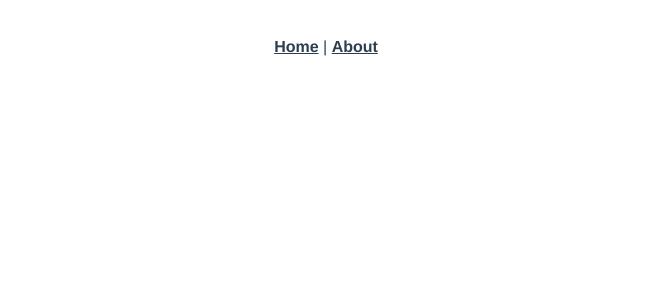
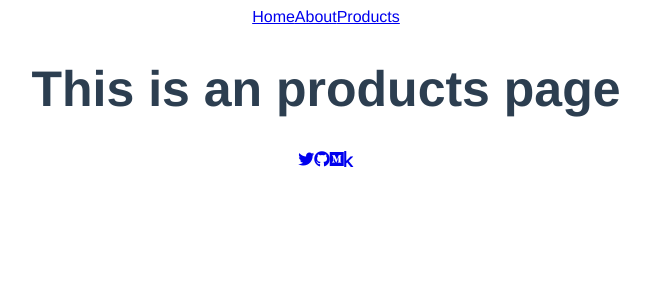
Before and after one commit to konnyaku256/portfolio, a Vue app: page /products in a window 1280 px wide. Shown: the top 300 px of the page, without its empty margins (314-964 px from the left). Built offline with nearby package versions, Linux system fonts and the light colour scheme.

Commit message:
:sparkles: save progress

```diff
--- a/src/App.vue
+++ b/src/App.vue
@@ -1,12 +1,24 @@
 <template>
   <div id="app">
-    <div id="nav">
-      <router-link to="/">Home</router-link> |
-      <router-link to="/about">About</router-link>
-    </div>
+    <Header/>
     <router-view/>
+    <Footer/>
   </div>
 </template>
+
+<script lang="ts">
+import { Component, Vue } from 'vue-property-decorator';
+import Header from '@/components/Header.vue';
+import Footer from '@/components/Footer.vue';
+
+@Component({
+  components: {
+    Header,
+    Footer,
+  },
+})
+export default class App extends Vue {}
+</script>
 
 <style lang="scss">
 #app {
--- /dev/null
+++ b/src/components/Footer.vue
@@ -0,0 +1,11 @@
+<template>
+  <div class="footer">
+    <a href='https://twitter.com/konnyaku256'><i class="fab fa-twitter"></i></a>
+    <a href='https://github.com/konnyaku256'><i class="fab fa-github"></i></a>
+    <a href='https://twitter.com/konnyaku256'><i class="fab fa-medium"></i></i></a>
+    <a href='https://www.kaggle.com/konnyaku'><i class="fab fa-kaggle"></i></i></a>
+  </div>
+</template>
+
+<style lang="scss">
+</style>
--- /dev/null
+++ b/src/components/Header.vue
@@ -0,0 +1,10 @@
+<template>
+  <div class="header">
+    <router-link to="/">Home</router-link>
+    <router-link to="/about">About</router-link>
+    <router-link to="/products">Products</router-link>
+  </div>
+</template>
+
+<style lang="scss">
+</style>
--- a/src/router.ts
+++ b/src/router.ts
@@ -1,6 +1,8 @@
 import Vue from 'vue';
 import Router from 'vue-router';
 import Home from './views/Home.vue';
+import About from './views/About.vue';
+import Products from './views/Products.vue';
 
 Vue.use(Router);
 
@@ -16,10 +18,12 @@ export default new Router({
     {
       path: '/about',
       name: 'about',
-      // route level code-splitting
-      // this generates a separate chunk (about.[hash].js) for this route
-      // which is lazy-loaded when the route is visited.
-      component: () => import(/* webpackChunkName: "about" */ './views/About.vue'),
+      component: About,
+    },
+    {
+      path: '/products',
+      name: 'products',
+      component: Products,
     },
   ],
 });
--- a/src/views/Home.vue
+++ b/src/views/Home.vue
@@ -1,18 +1,13 @@
 <template>
   <div class="home">
-    <img alt="Vue logo" src="../assets/logo.png">
-    <HelloWorld msg="Welcome to Your Vue.js + TypeScript App"/>
+    <h1>konnyaku256.github.io</h1>
+    <p>Welcome to Shuntaro Shimada's portfolio site!</p>
   </div>
 </template>
 
-<script lang="ts">
-import { Component, Vue } from 'vue-property-decorator';
-import HelloWorld from '@/components/HelloWorld.vue'; // @ is an alias to /src
 
-@Component({
-  components: {
-    HelloWorld,
-  },
-})
-export default class Home extends Vue {}
-</script>
+<style lang='scss'>
+h1 {
+  font-size: 50px;
+}
+</style>
--- /dev/null
+++ b/src/views/Products.vue
@@ -0,0 +1,5 @@
+<template>
+  <div class="products">
+    <h1>This is an products page</h1>
+  </div>
+</template>
```
